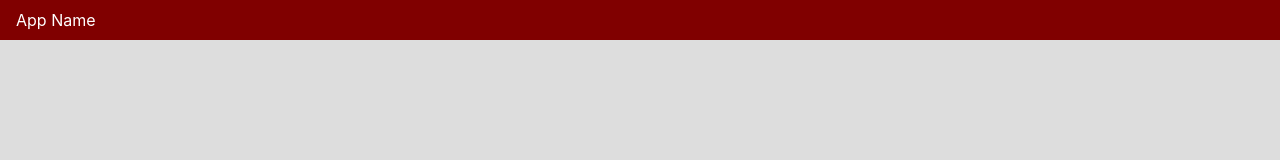
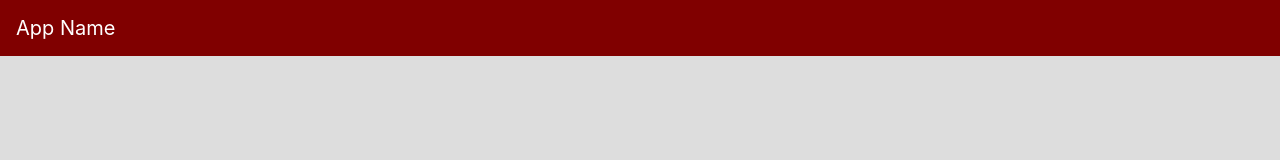
Before and after one commit to rhit-dharman/template, a plain HTML site: page basic/public/index.html in a window 1280 px wide. Drawn offline with Linux system fonts and the light colour scheme; some packages are replaced by stand-ins of ours.

Commit message:
navbar update

```diff
--- a/basic/public/index.html
+++ b/basic/public/index.html
@@ -10,8 +10,8 @@
 </head>
 
 <body>
-  <nav class="navbar fixed-top">
-    App Name
+  <nav class="navbar navbar-dark fixed-top">
+    <a class="navbar-brand" href="#">App Name</a>
   </nav>
   <div id="main-page" class="container page-container">
 
```
Also changed, not shown: wtihAuth/public/index.html (+2 -2 lines).
